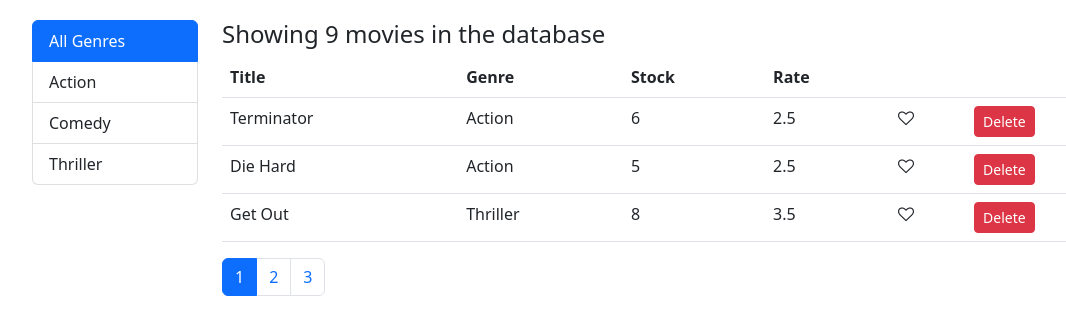
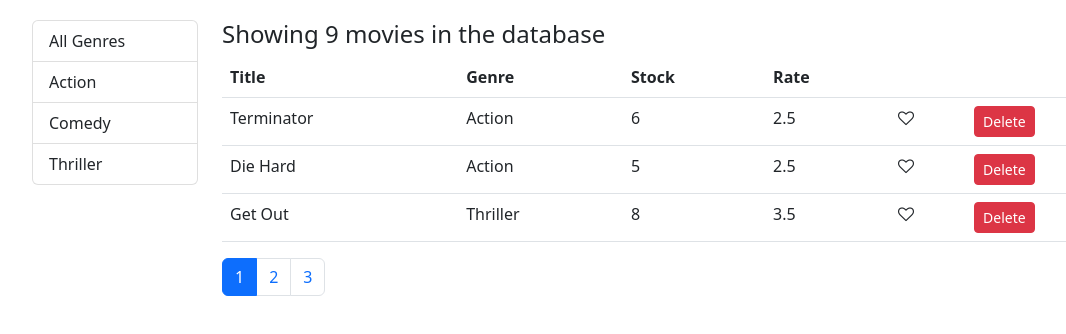
Before and after one commit to Jimohax/VidApp, a React (Create React App) app: page / in a window 1280 px wide. Shown: the top 334 px of the page, without its empty margins (50-1116 px from the left). Built offline with nearby package versions, Linux system fonts and the light colour scheme.

Commit message:
all genres fix

```diff
--- a/src/Components/Genres.jsx
+++ b/src/Components/Genres.jsx
@@ -1,11 +1,24 @@
-import React from "react";
-import { genres } from "../Services/fakeGenreService";
+import React, { useState } from "react";
+// import { genres } from "../Services/fakeGenreService";
+import { getGenres  } from "../Services/fakeGenreService";
 
-const Genres = ({ onItemSelect, selectedItem, allmovies }) => {
+
+
+const Genres = ({ onItemSelect, selectedItem}) => {
+
+	const newGenre = [{name: "All Genres"}, ...getGenres()]
+	const [genre, setGenre] = useState(newGenre);
+
+
+// setGenre([{name: "All Genres"}, ...getGenres()]);
+// setGenre(getGenres())
+// console.log(newGenre);
+// console.log(getGenres());
+
 	return (
 		<ul className="list-group" style={{ cursor: "pointer" }}>
-			<li className="list-group-item active" onClick={() => onItemSelect(allmovies)}>All Genres</li>
-			{genres.map((g, index) => {
+
+			{genre.map((g, index) => {
 				return (
 					<li
 						className={
--- a/src/Components/Movies.jsx
+++ b/src/Components/Movies.jsx
@@ -1,5 +1,6 @@
 import React, { useState } from "react";
 import { getMovies } from "../Services/fakeMovieService";
+import { getGenres } from "../Services/fakeGenreService";
 import Like from "./common/Like";
 import Pagination from "./common/pagination";
 import { paginate } from "../utils/paginate";
@@ -7,12 +8,15 @@ import Genres from "./Genres";
 
 const Movies = () => {
 	// let mov =  getMovies();
+	const genre = [{name: "All Genres"}, ...getGenres()]
+
 	const [movies, setMovies] = useState(getMovies());
 	const [currentPage, setCurrentPage] = useState(1);
 	const [postPerPage, setPostPerPage] = useState(3);
-	const [genreSelect, setGenreSelect] = useState('');
+	const [genreSelect, setGenreSelect] = useState(genre);
 
-	const filtered = genreSelect ? movies.filter(m=> m.genre._id == genreSelect._id): movies;
+
+	const filtered = genreSelect && genreSelect._id ? movies.filter(m=> m.genre._id == genreSelect._id): movies;
 
 	const newMovies = paginate(filtered, currentPage, postPerPage);
 
@@ -36,6 +40,7 @@ const Movies = () => {
 	};
 	const handleSelect = (g) => {
 		setGenreSelect(g);
+		setCurrentPage(1);
 		// console.log(g);
 	};
 	// console.log(movies);
--- a/src/Services/fakeGenreService.js
+++ b/src/Services/fakeGenreService.js
@@ -6,4 +6,5 @@ export const genres = [
 
 export function getGenres() {
   return genres.filter(g => g);
+  // return genres
 }
```
